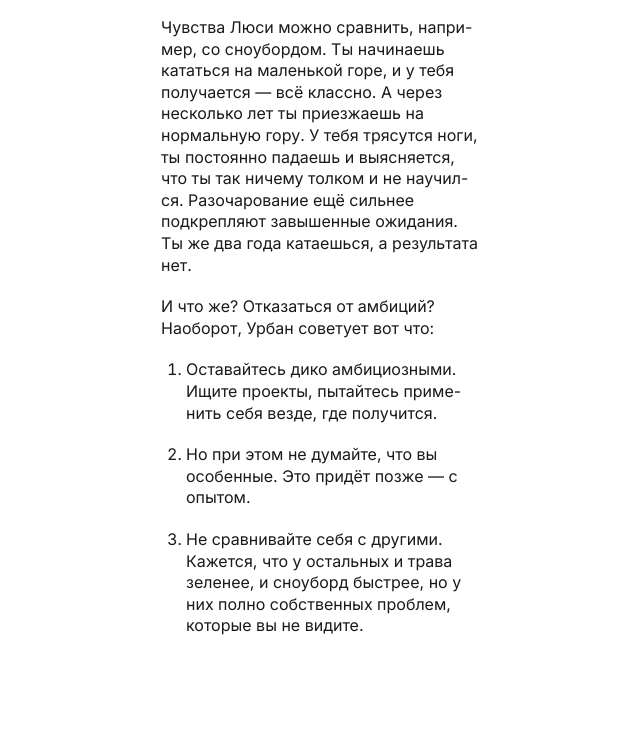
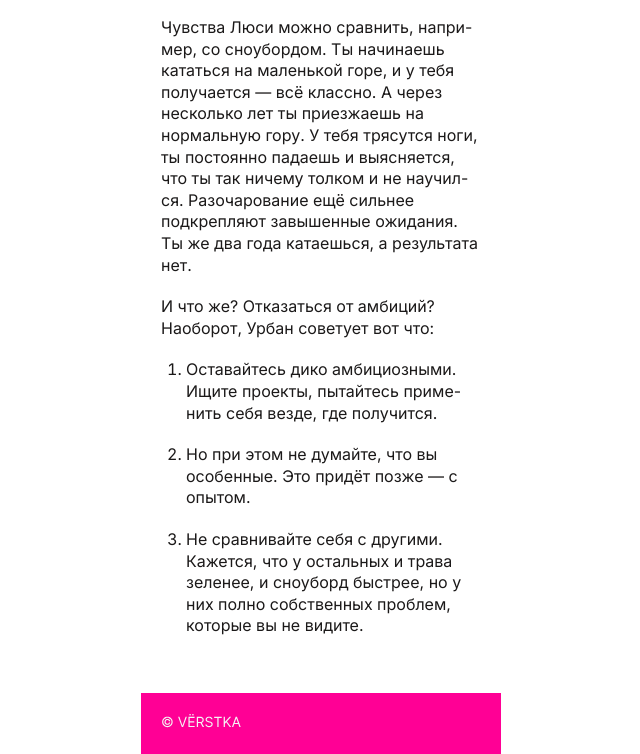
Before and after one commit to youmakes/Verstka, a plain HTML site: page index.html in a window 1280 px wide. Shown: the part 1020-1774 px from the top of the page, without its empty margins (319-959 px from the left). Before the commit the page ends 1713 px from the top, so only its background shows below. Drawn offline with nearby package versions, Linux system fonts and the light colour scheme.

Commit message:
create footer

```diff
--- a/index.html
+++ b/index.html
@@ -64,7 +64,9 @@
           </li>
         </ol>
       </section>
-      <footer></footer>
+      <footer class="footer">
+        <img src="./images/footer.svg">
+      </footer>
     </div>
   </body>
 </html>
--- a/styles/style.css
+++ b/styles/style.css
@@ -50,3 +50,7 @@
   gap: 20px;
   padding-left: 25px;
 }
+
+.footer {
+  background-color: #ff0095;
+}
```
Also changed, not shown: images/footer.svg (added).
